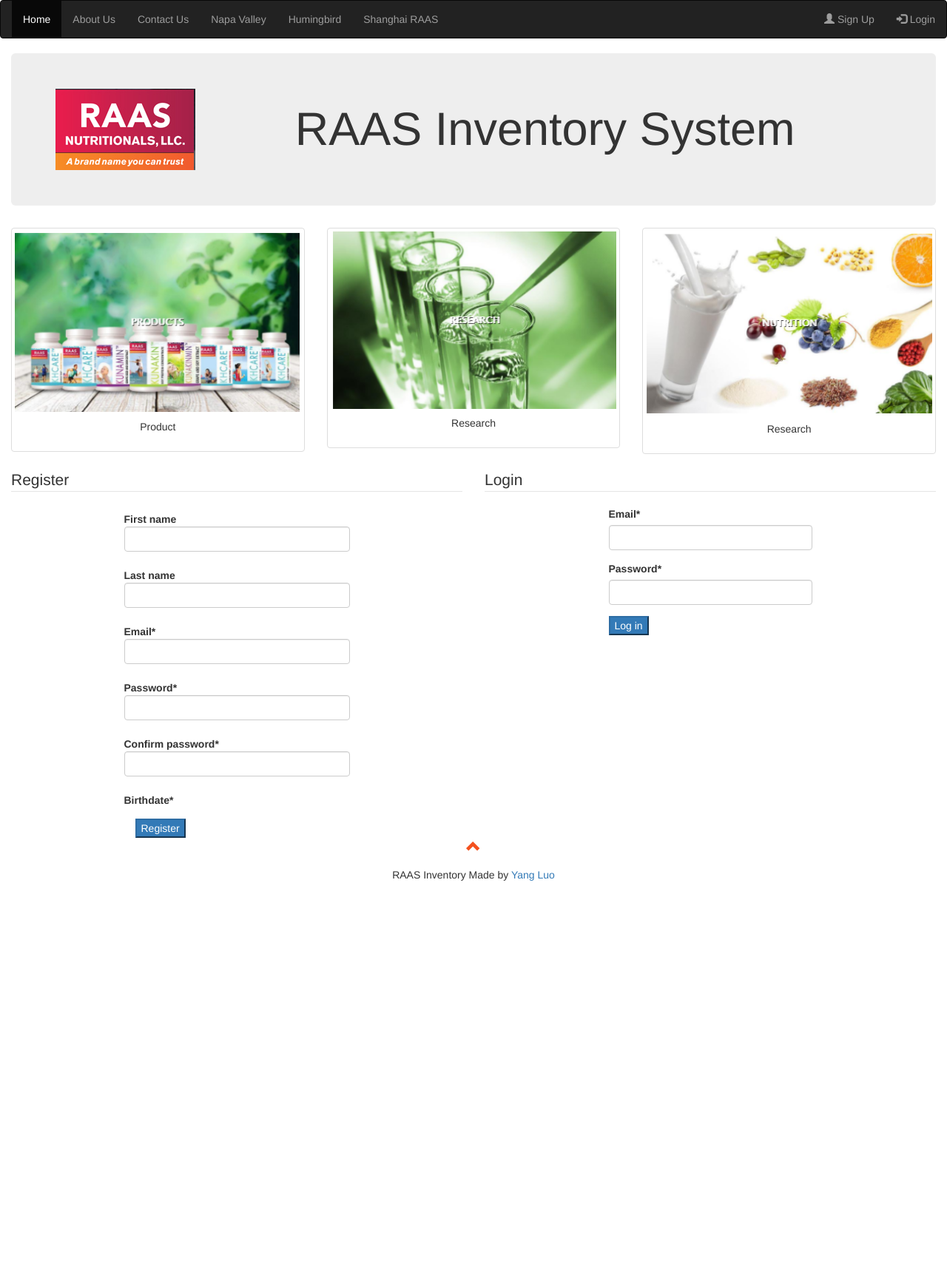
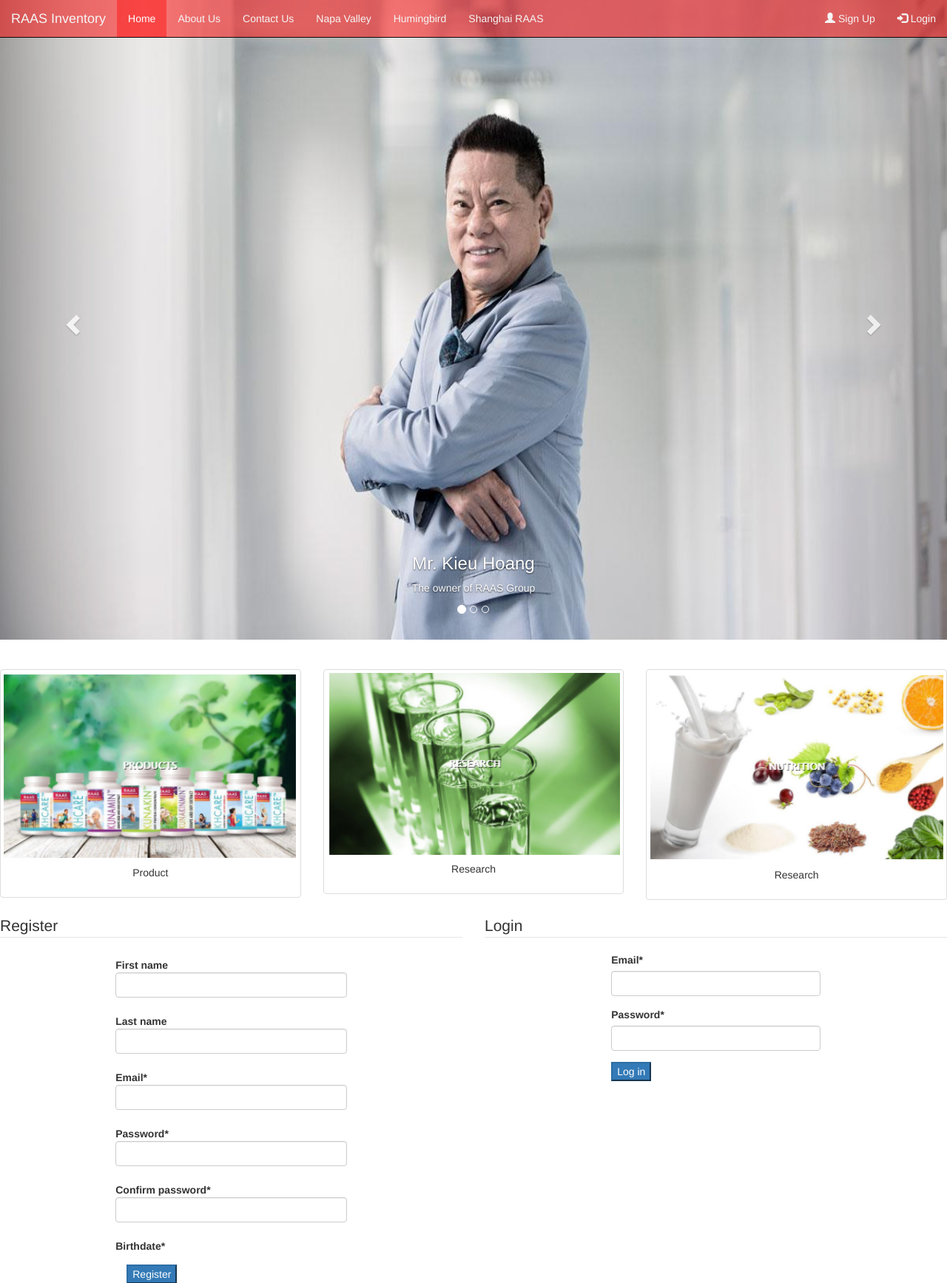
Before and after one commit to yangluo0901/Inventory, a Django app: page / in a window 1280 px wide; the page is wider, and only the part inside the window is pictured. Shown: the top 1735 px of that part at 74% size. Before the commit the page ends 1191 px from the top of that part, so only its background shows below. Run offline with Django 3.2, Linux system fonts and the light colour scheme; parts of the project's set-up code (start-up, migrations or seed data) failed here and were passed over; some libraries are stand-ins or nearby versions.

Commit message:
refines at 03-16-2018

```diff
--- a/apps/log_reg/forms.py
+++ b/apps/log_reg/forms.py
@@ -84,6 +84,7 @@ class Invenform(forms.ModelForm):
             ('0.74','740 ml bottle'),
             ('3.86','1 gallon jug'),
             ('20','20 liters pail'),
+            ('20','340 ml bottle'),
         )
         widgets = {
             #'location' : forms.Select(choices = location_choices),
--- a/apps/log_reg/templates/log_reg/index.html
+++ b/apps/log_reg/templates/log_reg/index.html
@@ -16,35 +16,44 @@
     <script type="text/javascript">
       $(document).ready(function(){
         $('.login').click(function(){
-          $('html,body').animate({scrollTop:"600px"},1000);
+          $('html,body').animate({scrollTop:"1000px"},1000);
         });
         $('.register').click(function(){
-          $('html,body').animate({scrollTop:"600px"},1000);
+          $('html,body').animate({scrollTop:"1000px"},1000);
         });
         $('.gotop').click(function(){
           $('html,body').animate({scrollTop:"-600px"},1000);
         });
       });
     </script>
+    <style media="screen">
+      .navbar-inverse .navbar-nav>li>a {
+          color: #f5f5f5;
+      }
+
+    </style>
   </head>
   <body>
-    <nav class="navbar navbar-inverse">
-      <div class="container-fluid">
-        <ul class="nav navbar-nav">
-          <li class="active"><a href="/">Home</a></li>
+    <nav class="navbar navbar-inverse navbar-fixed-top" style="background-color:rgba(255, 0, 0, 0.5);">
+      <div class="container-fluid"  >
+        <div class="navbar-header">
+          <a class="navbar-brand" href="#" style="color:#f5f5f5;">RAAS Inventory</a>
+        </div>
+        <ul class="nav navbar-nav"  >
+          <li class="active"><a href="/" style="background-color:rgba(255, 0, 0, 0.4);;" >Home</a></li>
           <li><a href="https://www.raasnutritionals.com/pages/about-us">About Us</a></li>
           <li><a href="https://www.raasnutritionals.com/pages/contact">Contact Us</a></li>
           <li><a href="http://www.kieuhoangwinery.com/">Napa Valley</a></li>
           <li><a href="https://www.hummingbirdnestranch.com/">Humingbird</a></li>
           <li><a href="http://www.raas-corp.com/page.aspx?node=95&f=en">Shanghai RAAS</a></li>
         </ul>
-        <ul class="nav navbar-nav navbar-right">
+        <ul class="nav navbar-nav navbar-right" >
           <li><a class="register" href="#"><span class="glyphicon glyphicon-user"></span> Sign Up</a></li>
           <li ><a class="login" href="#"><span class="glyphicon glyphicon-log-in"></span> Login</a></li>
         </ul>
       </div>
     </nav>
-    <div class="container-fluid">
+    <!-- <div class="container-fluid" style="margin-top:80px">
 
         <div class="jumbotron">
           <div class="row">
@@ -58,7 +67,54 @@
               <h1>RAAS Inventory System</h1>
             </div>
           </div>
+      </div> -->
+
+      <div id="myCarousel" class="carousel slide" data-ride="carousel">
+  <!-- Indicators -->
+        <ol class="carousel-indicators">
+          <li data-target="#myCarousel" data-slide-to="0" class="active"></li>
+          <li data-target="#myCarousel" data-slide-to="1"></li>
+          <li data-target="#myCarousel" data-slide-to="2"></li>
+        </ol>
+
+        <!-- Wrapper for slides -->
+        <div class="carousel-inner">
+          <div class="item active">
+            <img src="{% static 'log_reg/images/raas2.jpg' %}" alt="Kieu" style="width:100%;height:865px">
+            <div class="carousel-caption">
+              <h3>Mr. Kieu Hoang</h3>
+              <p>The owner of RAAS Group</p>
+            </div>
+          </div>
+
+          <div class="item">
+            <img src="{% static 'log_reg/images/raas1.jpg' %}" alt="raas1" style="width:100%;height:865px">
+            <div class="carousel-caption">
+              <h3>RAAS Brand</h3>
+              <p>A brand you can trust</p>
+            </div>
+          </div>
+
+          <div class="item">
+            <img src="{% static 'log_reg/images/raas4.jpg' %}" alt="New York" style="width:100%; height:865px">
+            <div class="carousel-caption">
+              <h3> Science and Technologies</h3>
+              <p>A Revolution</p>
+            </div>
+          </div>
+        </div>
+
+        <!-- Left and right controls -->
+        <a class="left carousel-control" href="#myCarousel" data-slide="prev">
+          <span class="glyphicon glyphicon-chevron-left"></span>
+          <span class="sr-only">Previous</span>
+        </a>
+        <a class="right carousel-control" href="#myCarousel" data-slide="next">
+          <span class="glyphicon glyphicon-chevron-right"></span>
+          <span class="sr-only">Next</span>
+        </a>
       </div>
+      <br><br>
       <div id="picture" class="row">
         <div class="col-sm-4">
           <div class="thumbnail">
--- a/apps/log_reg/templates/log_reg/lot_num.html
+++ b/apps/log_reg/templates/log_reg/lot_num.html
@@ -7,7 +7,7 @@
 <li><a href="/inventory/{{request.session.log_id}}"><span class="glyphicon glyphicon-book"></span> Dashboard</a></li>
 {% endblock %}
 {% block body %}
-<h2>{{products.0.name}}</h2>
+<h2 style="margin-top:80px">{{products.0.name}}</h2>
   <div class="container">
     <table class="table table striped">
       <thead>
--- a/apps/log_reg/templates/log_reg/pname.html
+++ b/apps/log_reg/templates/log_reg/pname.html
@@ -8,7 +8,7 @@
 {% endblock %}
 
 {% block body %}
-<u><h2>{{name}}:</h2></u>
+<u style="margin-top:80px"><h2>{{name}}:</h2></u>
 <table class="table table-striped">
   <thead>
     <tr>
--- a/apps/log_reg/templates/log_reg/profile.html
+++ b/apps/log_reg/templates/log_reg/profile.html
@@ -10,7 +10,7 @@
 {% endblock%}
 
 {%block body %}
-    <div class="container">
+    <div class="container" style="margin-top:80px">
       <div class="row">
         <h1 class = "col-sm-4">Welcome ! {{log_user.first_name}}</h1>
       </div>
--- a/apps/log_reg/templates/log_reg/update.html
+++ b/apps/log_reg/templates/log_reg/update.html
@@ -3,13 +3,13 @@
 {% load crispy_forms_tags %}
 {% block nav %}
 <li><a href="/inventory/{{log_user.id}}"><span class="glyphicon glyphicon-book"></span> Dashboard</a></li>
-{}% endblock %}
+{% endblock %}
 {% block title %}
     <title>Update</title>
 {% endblock %}
 
 {% block body %}
-    <div class="container">
+    <div class="container" style="margin-top:80px">
       <div class="col-sm-4">
         <form class="form-horizontal" action="/update" method="post">
             {% csrf_token %}
--- a/requirement.txt
+++ b/requirement.txt
@@ -4,8 +4,6 @@ click==6.7
 Django==1.11.5
 django-crispy-forms==1.7.0
 django-debug-toolbar==1.9.1
-Flask==0.12.2
-Flask-SQLAlchemy==2.3.2
 itsdangerous==0.24
 Jinja2==2.9.6
 MarkupSafe==1.0
```
Also changed, not shown: apps/log_reg/templates/log_reg/base.html (+18 -5 lines), apps/log_reg/templates/log_reg/inventory.html (+5 -2 lines), test/test.html (added, +115 -0 lines), db.sqlite3, 1 other file.
